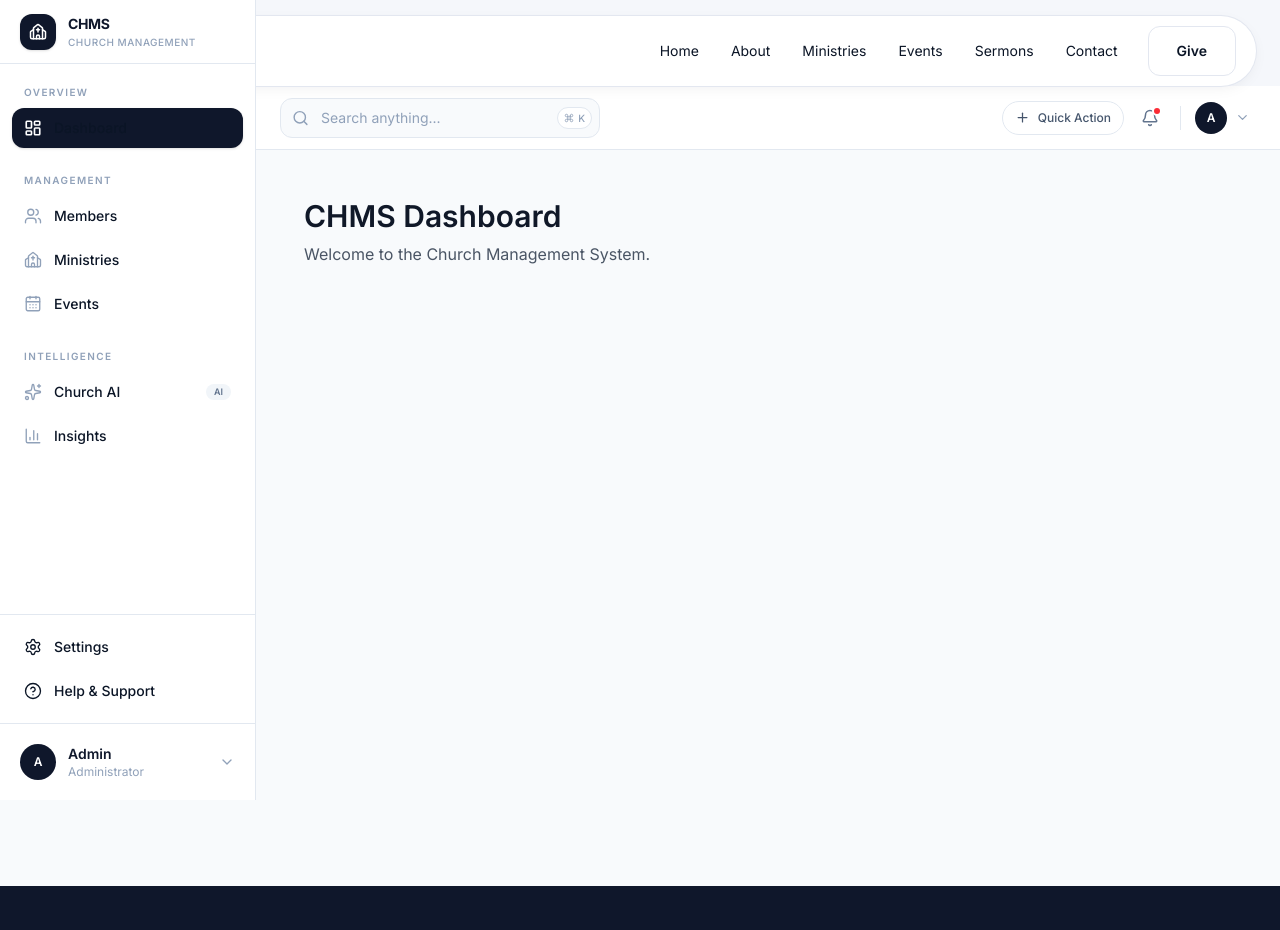
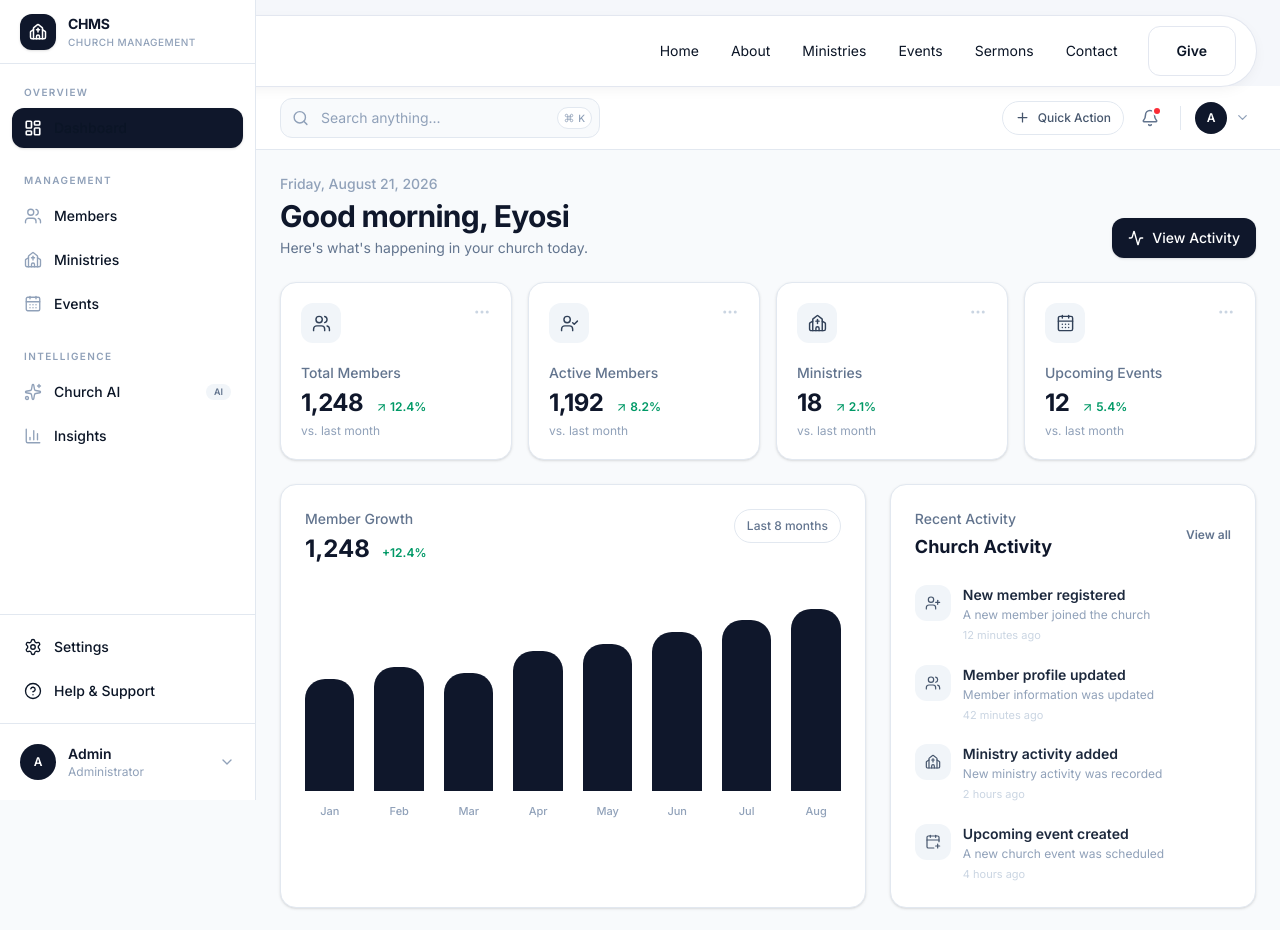
Before and after one commit to eyosi-ai-leader/church-management-system, a Next.js app in the folder church-project/: page /dashboard in a window 1280 px wide. Shown: the top 930 px of the page. Built offline with nearby package versions, Linux system fonts and the light colour scheme.

Commit message:
Build component-based Nexus dashboard overview

```diff
--- a/church-project/src/app/dashboard/page.jsx
+++ b/church-project/src/app/dashboard/page.jsx
@@ -1,13 +1,5 @@
+import { DashboardOverview } from "@/components/dashboard/overview";
+
 export default function DashboardPage() {
-  return (
-    <div className="p-6">
-      <h1 className="text-3xl font-semibold text-gray-900">
-        CHMS Dashboard
-      </h1>
-
-      <p className="mt-2 text-gray-600">
-        Welcome to the Church Management System.
-      </p>
-    </div>
-  );
+  return <DashboardOverview />;
 }
--- /dev/null
+++ b/church-project/src/components/dashboard/overview/AIInsight.jsx
@@ -0,0 +1,48 @@
+import {
+  Sparkles,
+  ArrowUpRight,
+} from "lucide-react";
+
+export default function AIInsight() {
+  return (
+    <section className="relative overflow-hidden rounded-2xl border border-slate-200 bg-slate-900 p-6 text-white shadow-sm">
+      <div className="absolute -right-16 -top-16 h-40 w-40 rounded-full bg-white/5 blur-2xl" />
+
+      <div className="absolute -bottom-20 left-1/3 h-40 w-40 rounded-full bg-white/5 blur-2xl" />
+
+      <div className="relative flex flex-col gap-5 sm:flex-row sm:items-center sm:justify-between">
+        <div className="flex gap-4">
+          <div className="flex h-11 w-11 shrink-0 items-center justify-center rounded-xl bg-white/10">
+            <Sparkles size={20} />
+          </div>
+
+          <div>
+            <div className="flex items-center gap-2">
+              <p className="text-sm font-semibold">
+                Church AI Insight
+              </p>
+
+              <span className="rounded-full bg-white/10 px-2 py-0.5 text-[9px] font-semibold uppercase tracking-wider text-slate-300">
+                AI
+              </span>
+            </div>
+
+            <h3 className="mt-1 text-lg font-semibold">
+              Member participation is trending upward.
+            </h3>
+
+            <p className="mt-1 max-w-2xl text-sm leading-6 text-slate-400">
+              Member activity has increased this month. Explore your
+              church data to discover which areas are growing fastest.
+            </p>
+          </div>
+        </div>
+
+        <button className="inline-flex w-fit shrink-0 items-center gap-2 rounded-xl bg-white px-4 py-2.5 text-sm font-semibold text-slate-900 transition hover:bg-slate-100">
+          Explore Insights
+          <ArrowUpRight size={15} />
+        </button>
+      </div>
+    </section>
+  );
+}
--- /dev/null
+++ b/church-project/src/components/dashboard/overview/DashboardOverview.jsx
@@ -0,0 +1,22 @@
+import DashboardWelcome from "./DashboardWelcome";
+import DashboardStats from "./DashboardStats";
+import MemberGrowth from "./MemberGrowth";
+import RecentActivity from "./RecentActivity";
+import AIInsight from "./AIInsight";
+
+export default function DashboardOverview() {
+  return (
+    <div className="space-y-6">
+      <DashboardWelcome />
+
+      <DashboardStats />
+
+      <section className="grid gap-6 xl:grid-cols-[minmax(0,1.6fr)_minmax(320px,1fr)]">
+        <MemberGrowth />
+        <RecentActivity />
+      </section>
+
+      <AIInsight />
+    </div>
+  );
+}
--- /dev/null
+++ b/church-project/src/components/dashboard/overview/DashboardStats.jsx
@@ -0,0 +1,52 @@
+import {
+  Users,
+  UserCheck,
+  Church,
+  CalendarDays,
+} from "lucide-react";
+
+import StatCard from "./StatCard";
+
+const stats = [
+  {
+    title: "Total Members",
+    value: "1,248",
+    change: "12.4%",
+    description: "vs. last month",
+    icon: Users,
+  },
+  {
+    title: "Active Members",
+    value: "1,192",
+    change: "8.2%",
+    description: "vs. last month",
+    icon: UserCheck,
+  },
+  {
+    title: "Ministries",
+    value: "18",
+    change: "2.1%",
+    description: "vs. last month",
+    icon: Church,
+  },
+  {
+    title: "Upcoming Events",
+    value: "12",
+    change: "5.4%",
+    description: "vs. last month",
+    icon: CalendarDays,
+  },
+];
+
+export default function DashboardStats() {
+  return (
+    <section className="grid gap-4 sm:grid-cols-2 xl:grid-cols-4">
+      {stats.map((stat) => (
+        <StatCard
+          key={stat.title}
+          {...stat}
+        />
+      ))}
+    </section>
+  );
+}
--- /dev/null
+++ b/church-project/src/components/dashboard/overview/DashboardWelcome.jsx
@@ -0,0 +1,26 @@
+import { Activity } from "lucide-react";
+
+export default function DashboardWelcome() {
+  return (
+    <section className="flex flex-col justify-between gap-4 sm:flex-row sm:items-end">
+      <div>
+        <p className="mb-1 text-sm font-medium text-slate-400">
+          Friday, August 21, 2026
+        </p>
+
+        <h1 className="text-2xl font-bold tracking-tight text-slate-900 sm:text-3xl">
+          Good morning, Eyosi
+        </h1>
+
+        <p className="mt-1 text-sm text-slate-500">
+          Here&apos;s what&apos;s happening in your church today.
+        </p>
+      </div>
+
+      <button className="inline-flex w-fit items-center gap-2 rounded-xl bg-slate-900 px-4 py-2.5 text-sm font-medium text-white shadow-sm transition hover:bg-slate-800">
+        <Activity size={16} />
+        View Activity
+      </button>
+    </section>
+  );
+}
--- /dev/null
+++ b/church-project/src/components/dashboard/overview/MemberGrowth.jsx
@@ -0,0 +1,60 @@
+const growthData = [
+  { month: "Jan", value: 58 },
+  { month: "Feb", value: 64 },
+  { month: "Mar", value: 61 },
+  { month: "Apr", value: 72 },
+  { month: "May", value: 76 },
+  { month: "Jun", value: 82 },
+  { month: "Jul", value: 88 },
+  { month: "Aug", value: 94 },
+];
+
+export default function MemberGrowth() {
+  return (
+    <div className="rounded-2xl border border-slate-200 bg-white p-6 shadow-sm">
+      <div className="flex items-start justify-between">
+        <div>
+          <p className="text-sm font-medium text-slate-500">
+            Member Growth
+          </p>
+
+          <div className="mt-1 flex items-baseline gap-3">
+            <h2 className="text-2xl font-bold text-slate-900">
+              1,248
+            </h2>
+
+            <span className="text-xs font-semibold text-emerald-600">
+              +12.4%
+            </span>
+          </div>
+        </div>
+
+        <button className="rounded-lg border border-slate-200 px-3 py-2 text-xs font-medium text-slate-500 transition hover:bg-slate-50">
+          Last 8 months
+        </button>
+      </div>
+
+      <div className="mt-8">
+        <div className="flex h-56 items-end gap-3 sm:gap-5">
+          {growthData.map((item) => (
+            <div
+              key={item.month}
+              className="flex h-full flex-1 flex-col justify-end"
+            >
+              <div className="relative flex h-full items-end">
+                <div
+                  className="w-full rounded-t-lg bg-slate-900 transition hover:bg-slate-700"
+                  style={{ height: `${item.value}%` }}
+                />
+              </div>
+
+              <p className="mt-3 text-center text-[11px] font-medium text-slate-400">
+                {item.month}
+              </p>
+            </div>
+          ))}
+        </div>
+      </div>
+    </div>
+  );
+}
--- /dev/null
+++ b/church-project/src/components/dashboard/overview/RecentActivity.jsx
@@ -0,0 +1,86 @@
+import {
+  Users,
+  UserPlus,
+  Church,
+  CalendarPlus,
+} from "lucide-react";
+
+const activities = [
+  {
+    title: "New member registered",
+    description: "A new member joined the church",
+    time: "12 minutes ago",
+    icon: UserPlus,
+  },
+  {
+    title: "Member profile updated",
+    description: "Member information was updated",
+    time: "42 minutes ago",
+    icon: Users,
+  },
+  {
+    title: "Ministry activity added",
+    description: "New ministry activity was recorded",
+    time: "2 hours ago",
+    icon: Church,
+  },
+  {
+    title: "Upcoming event created",
+    description: "A new church event was scheduled",
+    time: "4 hours ago",
+    icon: CalendarPlus,
+  },
+];
+
+export default function RecentActivity() {
+  return (
+    <div className="rounded-2xl border border-slate-200 bg-white p-6 shadow-sm">
+      <div className="flex items-center justify-between">
+        <div>
+          <p className="text-sm font-medium text-slate-500">
+            Recent Activity
+          </p>
+
+          <h2 className="mt-1 text-lg font-bold text-slate-900">
+            Church Activity
+          </h2>
+        </div>
+
+        <button className="text-xs font-semibold text-slate-500 transition hover:text-slate-900">
+          View all
+        </button>
+      </div>
+
+      <div className="mt-6 space-y-5">
+        {activities.map((activity) => {
+          const Icon = activity.icon;
+
+          return (
+            <div
+              key={activity.title}
+              className="flex gap-3"
+            >
+              <div className="flex h-9 w-9 shrink-0 items-center justify-center rounded-xl bg-slate-100 text-slate-600">
+                <Icon size={16} strokeWidth={1.8} />
+              </div>
+
+              <div className="min-w-0">
+                <p className="text-sm font-semibold text-slate-800">
+                  {activity.title}
+                </p>
+
+                <p className="mt-0.5 text-xs text-slate-400">
+                  {activity.description}
+                </p>
+
+                <p className="mt-1 text-[11px] text-slate-300">
+                  {activity.time}
+                </p>
+              </div>
+            </div>
+          );
+        })}
+      </div>
+    </div>
+  );
+}
--- /dev/null
+++ b/church-project/src/components/dashboard/overview/StatCard.jsx
@@ -0,0 +1,47 @@
+import {
+  ArrowUpRight,
+  MoreHorizontal,
+} from "lucide-react";
+
+export default function StatCard({
+  title,
+  value,
+  change,
+  description,
+  icon: Icon,
+}) {
+  return (
+    <div className="group rounded-2xl border border-slate-200 bg-white p-5 shadow-sm transition hover:-translate-y-0.5 hover:shadow-md">
+      <div className="flex items-start justify-between">
+        <div className="flex h-10 w-10 items-center justify-center rounded-xl bg-slate-100 text-slate-700">
+          <Icon size={19} strokeWidth={1.8} />
+        </div>
+
+        <button className="text-slate-300 transition hover:text-slate-600">
+          <MoreHorizontal size={18} />
+        </button>
+      </div>
+
+      <div className="mt-5">
+        <p className="text-sm font-medium text-slate-500">
+          {title}
+        </p>
+
+        <div className="mt-1 flex items-end gap-3">
+          <h2 className="text-2xl font-bold tracking-tight text-slate-900">
+            {value}
+          </h2>
+
+          <span className="mb-1 inline-flex items-center gap-0.5 text-xs font-semibold text-emerald-600">
+            <ArrowUpRight size={13} />
+            {change}
+          </span>
+        </div>
+
+        <p className="mt-1 text-xs text-slate-400">
+          {description}
+        </p>
+      </div>
+    </div>
+  );
+}
--- /dev/null
+++ b/church-project/src/components/dashboard/overview/index.js
@@ -0,0 +1,7 @@
+export { default as DashboardOverview } from "./DashboardOverview";
+export { default as DashboardWelcome } from "./DashboardWelcome";
+export { default as DashboardStats } from "./DashboardStats";
+export { default as StatCard } from "./StatCard";
+export { default as MemberGrowth } from "./MemberGrowth";
+export { default as RecentActivity } from "./RecentActivity";
+export { default as AIInsight } from "./AIInsight";
```
